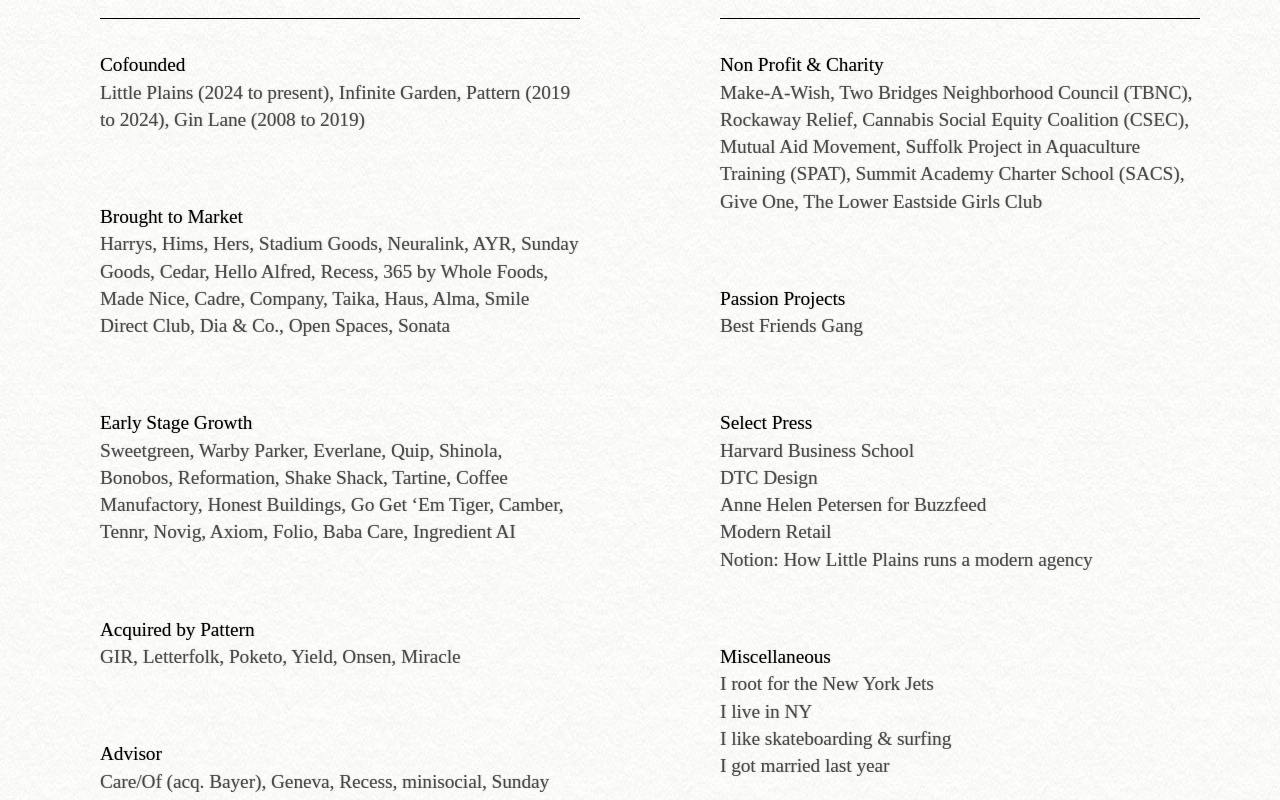
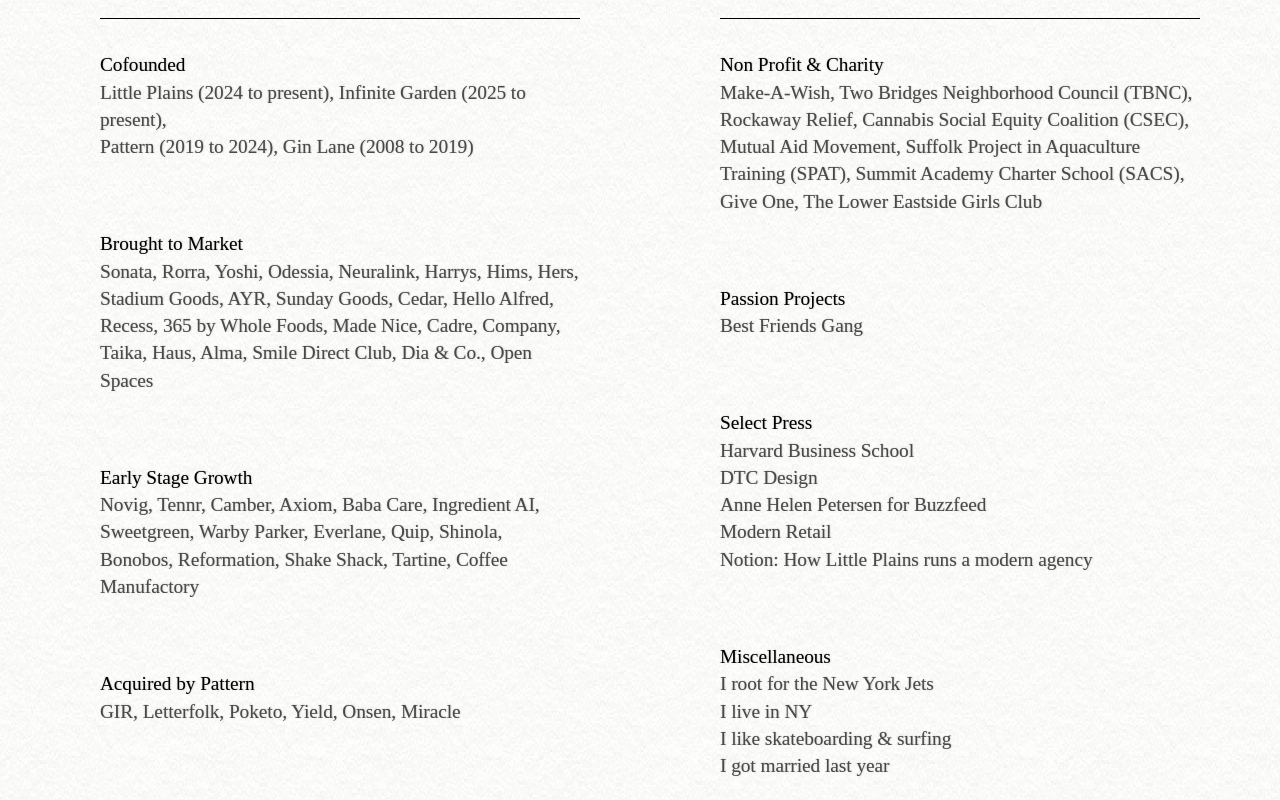
Before and after one commit to emmettshine/emmettshine, a plain HTML site: page index.html in a window 1280 px wide. Shown: the part 740-1540 px from the top of the page. Drawn offline with Linux system fonts and the light colour scheme; a web font is replaced by a local one.

Commit message:
Update Cofounded, Brought to Market and Early Stage Growth (#3)
* Update Cofounded, Brought to Market and Early Stage Growth lists

Co-Authored-By: Claude Opus 5.5 <noreply@anthropic.com>

* Link Yoshi and Odessia in Brought to Market

Co-Authored-By: Claude Opus 5.5 <noreply@anthropic.com>

---------

Co-authored-by: Claude <noreply@anthropic.com>

```diff
--- a/index.html
+++ b/index.html
@@ -124,21 +124,26 @@
         <p class="heading" data-aos="fade-up">Cofounded</p>
         <p class="main-body-copy" style="max-width: 525px;" data-aos="fade-up">
           <a href="https://www.littleplains.co" target="_blank">Little Plains</a> (2024 to present),
-          <a href="https://infinitegarden.com/" target="_blank">Infinite Garden</a>,
+          <a href="https://infinitegarden.com/" target="_blank">Infinite Garden</a> (2025 to present),
+          <br>
           <a href="https://patternbrands.com/" target="_blank">Pattern</a> (2019 to 2024),
           <a href="https://surfthenet.ginlane.com/work" target="_blank">Gin Lane</a> (2008 to 2019)
         </p>
 
         <p class="heading" data-aos="fade-up">Brought to Market</p>
         <p class="main-body-copy" data-aos="fade-up">
+          <a href="https://www.sonata.health" target="_blank">Sonata</a>,
+          <a href="https://rorra.com/" target="_blank">Rorra</a>,
+          <a href="https://yoshi.ai/" target="_blank">Yoshi</a>,
+          <a href="https://odessia.com/" target="_blank">Odessia</a>,
+          <a href="https://neuralink.com/" target="_blank">Neuralink</a>,
           <a href="https://www.harrys.com/en/us" target="_blank">Harrys</a>,
           <a href="https://forhims.com/" target="_blank">Hims</a>,
           <a href="https://forhers.com/" target="_blank">Hers</a>,
           <a href="https://www.stadiumgoods.com/en-us/" target="_blank">Stadium Goods</a>,
-          <a href="https://neuralink.com/" target="_blank">Neuralink</a>,
           <a href="https://www.ayr.com/" target="_blank">AYR</a>,
           <a href="https://sundaygoods.com/" target="_blank">Sunday Goods</a>,
-          <a href="https://www.cedar.com/" target="_blank">Cedar,</a>
+          <a href="https://www.cedar.com/" target="_blank">Cedar</a>,
           <a href="https://helloalfred.com/" target="_blank">Hello Alfred</a>,
           <a href="https://takearecess.co/" target="_blank">Recess</a>,
           <a href="https://www.wholefoodsmarket.com/products/brands/365-by-whole-foods-market" target="_blank">365 by Whole Foods</a>,
@@ -150,12 +155,17 @@
           <a href="https://helloalma.com/" target="_blank">Alma</a>,
           <a href="https://smiledirectclub.com/" target="_blank">Smile Direct Club</a>,
           <a href="https://www.dia.com/" target="_blank">Dia & Co.</a>,
-          <a href="https://getopenspaces.com/" target="_blank">Open Spaces</a>,
-          <a href="https://www.sonata.health" target="_blank">Sonata</a>
+          <a href="https://getopenspaces.com/" target="_blank">Open Spaces</a>
         </p>
 
         <p class="heading" data-aos="fade-up">Early Stage Growth</p>
         <p class="main-body-copy" style="max-width: 516px;" data-aos="fade-up">
+          <a href="https://www.novig.co" target="_blank">Novig</a>,
+          <a href="https://www.tennr.com" target="_blank">Tennr</a>,
+          <a href="https://www.camber.health" target="_blank">Camber</a>,
+          <a href="https://www.axi.om" target="_blank">Axiom</a>,
+          <a href="https://www.babacare.com" target="_blank">Baba Care</a>,
+          <a href="https://www.ingredient-ai.com" target="_blank">Ingredient AI</a>,
           <a href="https://sweetgreen.com/" target="_blank">Sweetgreen</a>,
           <a href="https://warbyparker.com/" target="_blank">Warby Parker</a>,
           <a href="https://www.everlane.com/" target="_blank">Everlane</a>,
@@ -165,16 +175,7 @@
           <a href="https://www.thereformation.com/" target="_blank">Reformation</a>,
           <a href="https://shakeshack.com/" target="_blank">Shake Shack</a>,
           <a href="https://tartinebakery.com/" target="_blank">Tartine</a>,
-          <a href="https://www.coffeemanufactory.com/" target="_blank">Coffee Manufactory</a>,
-          <a href="https://www.procore.com/press/procore-to-acquire-honest-buildings-to-enhance-project-management-for-owners" target="_blank">Honest Buildings</a>,
-          <a href="https://gget.com/" target="_blank">Go Get ‘Em Tiger</a>,
-          <a href="https://www.camber.health" target="_blank">Camber</a>,
-          <a href="https://www.tennr.com" target="_blank">Tennr</a>,
-          <a href="https://www.novig.co" target="_blank">Novig</a>,
-          <a href="https://www.axi.om" target="_blank">Axiom</a>,
-          <a href="https://www.folio.co" target="_blank">Folio</a>,
-          <a href="https://www.babacare.com" target="_blank">Baba Care</a>,
-          <a href="https://www.ingredient-ai.com" target="_blank">Ingredient AI</a>
+          <a href="https://www.coffeemanufactory.com/" target="_blank">Coffee Manufactory</a>
         </p>
 
         <p class="heading" data-aos="fade-up">Acquired by Pattern</p>
```
